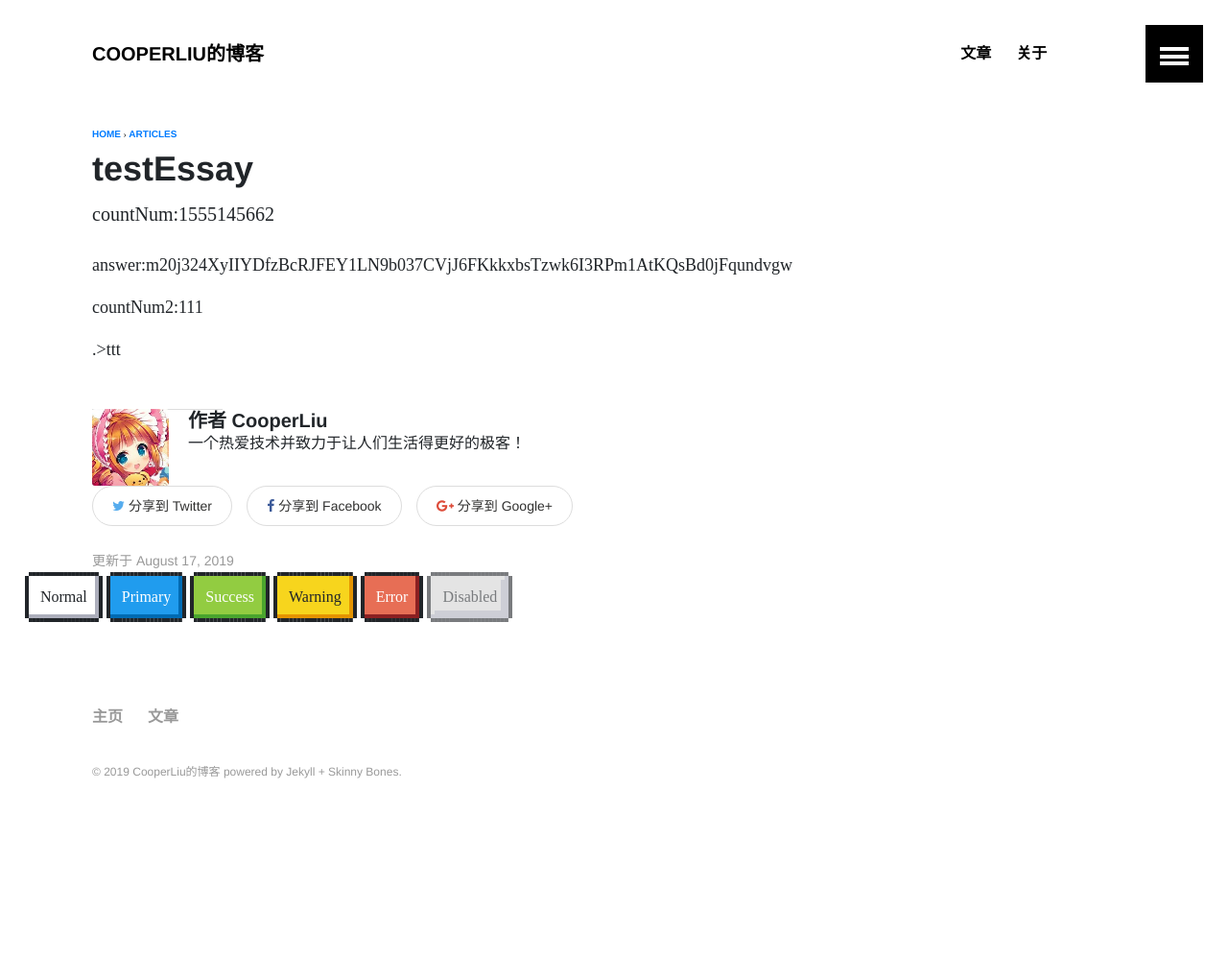
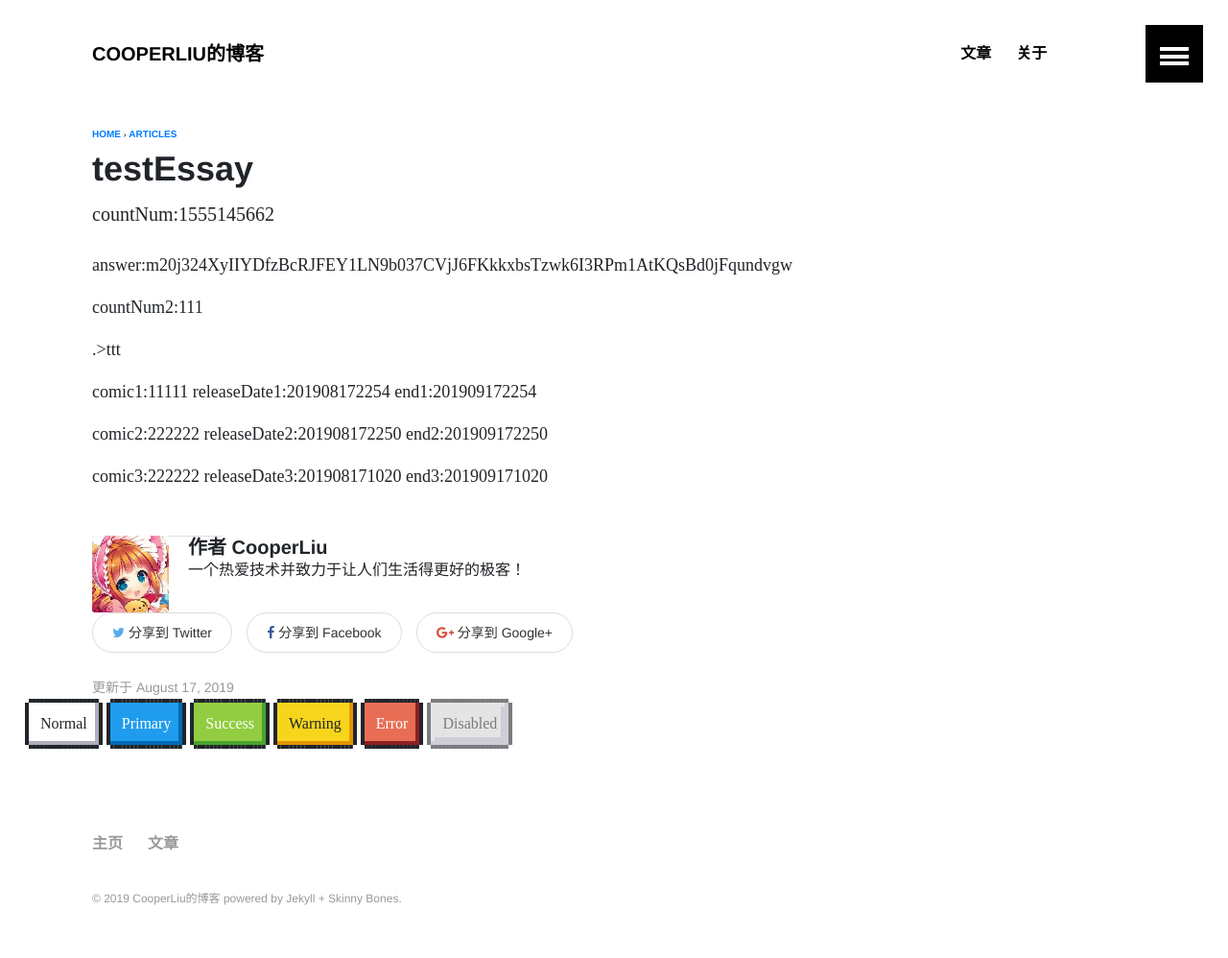
Before and after one commit to LLMIKU/LLMIKU.github.io, a Jekyll site: the page built from _posts/articles/2019-08-17-testEssay.md, in a window 1280 px wide. Shown: the whole page at 96% size. Built offline with Jekyll 4.4.1, drawn with Linux system fonts in a browser that asks for light colours; some web fonts are replaced; before the commit the page ends 900 px from its top, so only the background shows below that.

Commit message:
:cat: update

```diff
--- a/_posts/articles/2019-08-17-testEssay.md
+++ b/_posts/articles/2019-08-17-testEssay.md
@@ -17,3 +17,15 @@ answer:m20j324XyIIYDfzBcRJFEY1LN9b037CVjJ6FKkkxbsTzwk6I3RPm1AtKQsBd0jFqundvgw
 countNum2:111
 
 .>ttt
+
+comic1:11111
+releaseDate1:201908172254
+end1:201909172254
+
+comic2:222222
+releaseDate2:201908172250
+end2:201909172250
+
+comic3:222222
+releaseDate3:201908171020
+end3:201909171020
```
